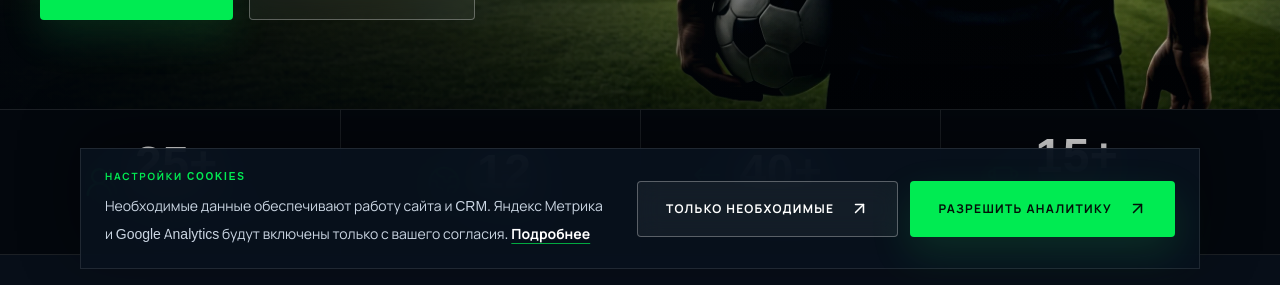
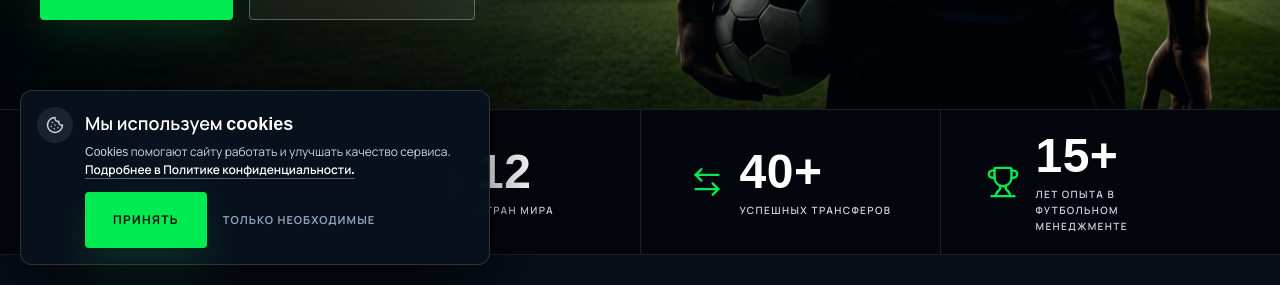
Before and after one commit to malinkavip67/pfa-site_, a Next.js app: page / in a window 1280 px wide. Shown: the part 515-800 px from the top of the page. Built offline with nearby package versions, Linux system fonts and the light colour scheme; no server answers; the database is empty.

Commit message:
Refine cookie consent notice

```diff
--- a/components/layout/CookieNotice.tsx
+++ b/components/layout/CookieNotice.tsx
@@ -1,6 +1,7 @@
 "use client";
 
 import Link from "next/link";
+import { Cookie } from "lucide-react";
 import { usePathname } from "next/navigation";
 import { useEffect, useState } from "react";
 import Button from "@/components/ui/Button";
@@ -18,18 +19,18 @@ import { getLocaleFromPathname, localizePath } from "@/lib/i18n";
 
 const content = {
   ru: {
-    title: "Настройки cookies",
-    text: "Необходимые данные обеспечивают работу сайта и CRM. Яндекс Метрика и Google Analytics будут включены только с вашего согласия.",
-    link: "Подробнее",
+    title: "Мы используем cookies",
+    text: "Cookies помогают сайту работать и улучшать качество сервиса.",
+    privacyPolicy: "Подробнее в Политике конфиденциальности.",
     necessary: "Только необходимые",
-    analytics: "Разрешить аналитику",
+    analytics: "Принять",
   },
   en: {
-    title: "Cookie settings",
-    text: "Essential data keeps the website and CRM working. Yandex Metrica and Google Analytics will be enabled only with your consent.",
-    link: "Learn more",
+    title: "We use cookies",
+    text: "Cookies help the website work and improve the quality of our service.",
+    privacyPolicy: "Learn more in our Privacy Policy.",
     necessary: "Essential only",
-    analytics: "Allow analytics",
+    analytics: "Accept",
   },
 } as const;
 
@@ -89,46 +90,50 @@ export default function CookieNotice() {
   if (!isVisible) return null;
 
   return (
-    <div className="fixed inset-x-0 bottom-0 z-[90] p-4 max-sm:p-3">
+    <div className="pointer-events-none fixed inset-x-0 bottom-0 z-[90] p-5 max-sm:p-3">
       <Card
         as="div"
         role="dialog"
         aria-modal="false"
         aria-labelledby="cookie-settings-title"
-        className="mx-auto flex max-w-[1120px] items-center justify-between gap-6 border-pfa-accent/30 !bg-[#08111d]/95 px-6 py-5 shadow-[0_-18px_60px_rgba(0,0,0,.45)] backdrop-blur-xl max-md:flex-col max-md:items-stretch max-md:gap-4 max-sm:px-5"
+        className="pointer-events-auto mr-auto max-w-[470px] rounded-xl border-white/15 !bg-[#08111d]/95 p-4 shadow-[0_20px_70px_rgba(0,0,0,.65)] backdrop-blur-xl max-sm:p-3.5"
       >
-        <div className="max-w-[720px]">
-          <Typography id="cookie-settings-title" as="h2" variant="sectionSubtitle">
+        <div className="flex items-start gap-3">
+          <div className="flex size-9 shrink-0 items-center justify-center rounded-full bg-white/8 text-slate-300">
+            <Cookie aria-hidden="true" size={18} />
+          </div>
+          <div>
+            <Typography id="cookie-settings-title" as="h2" variant="bodyLarge" className="text-base leading-6 text-white">
               {copy.title}
             </Typography>
-          <Typography variant="bodyMedium" className="mt-2 leading-6 text-slate-300">
+            <Typography variant="bodyMedium" className="mt-1 text-xs leading-[1.55] text-slate-300">
               {copy.text}{" "}
               <Link
-              className="font-bold text-white underline decoration-pfa-accent/70 underline-offset-4 transition-colors hover:text-pfa-accent"
-              href={localizePath("/cookies", locale)}
+                className="font-semibold text-white underline decoration-white/35 underline-offset-4 transition-colors hover:text-pfa-accent"
+                href={localizePath("/privacy", locale)}
               >
-              {copy.link}
+                {copy.privacyPolicy}
               </Link>
             </Typography>
-        </div>
-        <div className="flex shrink-0 gap-3 max-sm:flex-col">
-          <Button
-            onClick={() => saveConsent(false)}
-            variant="secondary"
-            shape="square"
-            size="compact"
-            className="min-h-11 px-5 max-sm:w-full"
-          >
-            {copy.necessary}
-          </Button>
+            <div className="mt-3 flex items-center gap-4 max-sm:flex-col max-sm:items-stretch max-sm:gap-2.5">
               <Button
                 onClick={() => saveConsent(true)}
                 shape="square"
                 size="compact"
-            className="min-h-11 px-5 max-sm:w-full"
+                showIcon={false}
+                className="min-h-9 px-5 max-sm:w-full"
               >
                 {copy.analytics}
               </Button>
+              <button
+                type="button"
+                className="text-left text-[11px] font-bold uppercase tracking-[.1em] text-slate-400 transition-colors hover:text-white max-sm:text-center"
+                onClick={() => saveConsent(false)}
+              >
+                {copy.necessary}
+              </button>
+            </div>
+          </div>
         </div>
       </Card>
     </div>
--- a/components/ui/Button.tsx
+++ b/components/ui/Button.tsx
@@ -12,6 +12,7 @@ interface Props {
   type?: "button" | "submit" | "reset";
   disabled?: boolean;
   onClick?: () => void;
+  showIcon?: boolean;
 }
 
 const BASE_STYLES = "inline-flex items-center justify-center text-xs font-bold uppercase tracking-[.11em] transition duration-300 hover:-translate-y-0.5";
@@ -31,9 +32,9 @@ const SIZE_STYLES = {
   compact: "min-h-14 gap-4 px-7",
 } as const;
 
-export default function Button({ children, href, variant = "primary", shape = "pill", size = "default", className = "", type = "button", disabled = false, onClick }: Props) {
+export default function Button({ children, href, variant = "primary", shape = "pill", size = "default", className = "", type = "button", disabled = false, onClick, showIcon = true }: Props) {
   const styles = `${BASE_STYLES} ${VARIANT_STYLES[variant]} ${SHAPE_STYLES[shape]} ${SIZE_STYLES[size]} ${className}`;
-  const content = <>{children}<ArrowUpRight aria-hidden="true" size={19} /></>;
+  const content = <>{children}{showIcon && <ArrowUpRight aria-hidden="true" size={19} />}</>;
 
   if (href) {
     return <Link href={href} className={styles} onClick={onClick}>{content}</Link>;
```
Also changed, not shown: 1 other file (tests, documents, lock files or other folders). Lines whose indentation alone changed are shown as unchanged.
